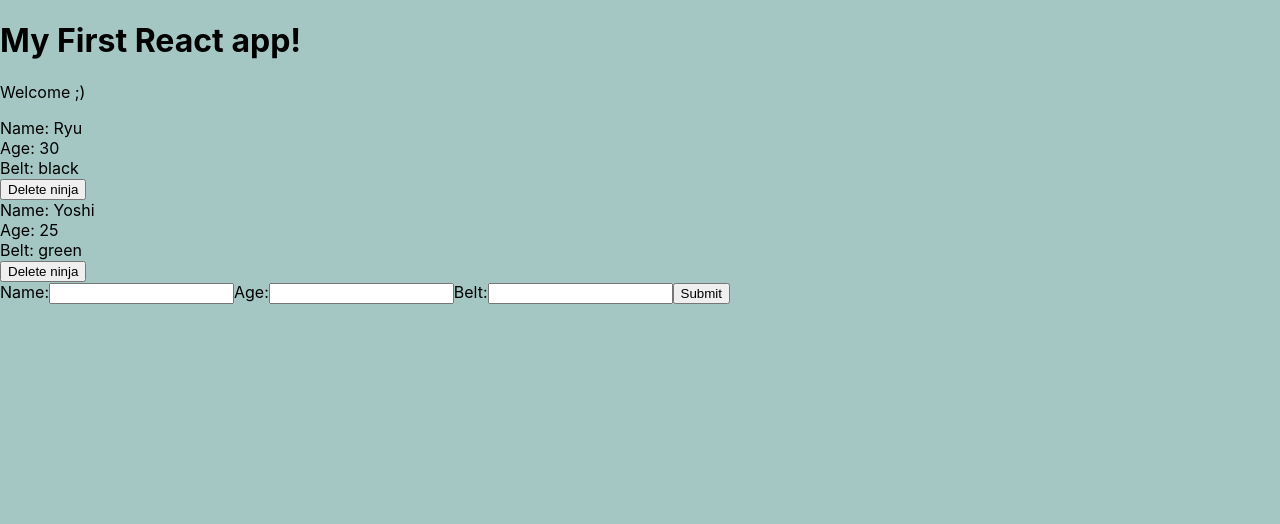
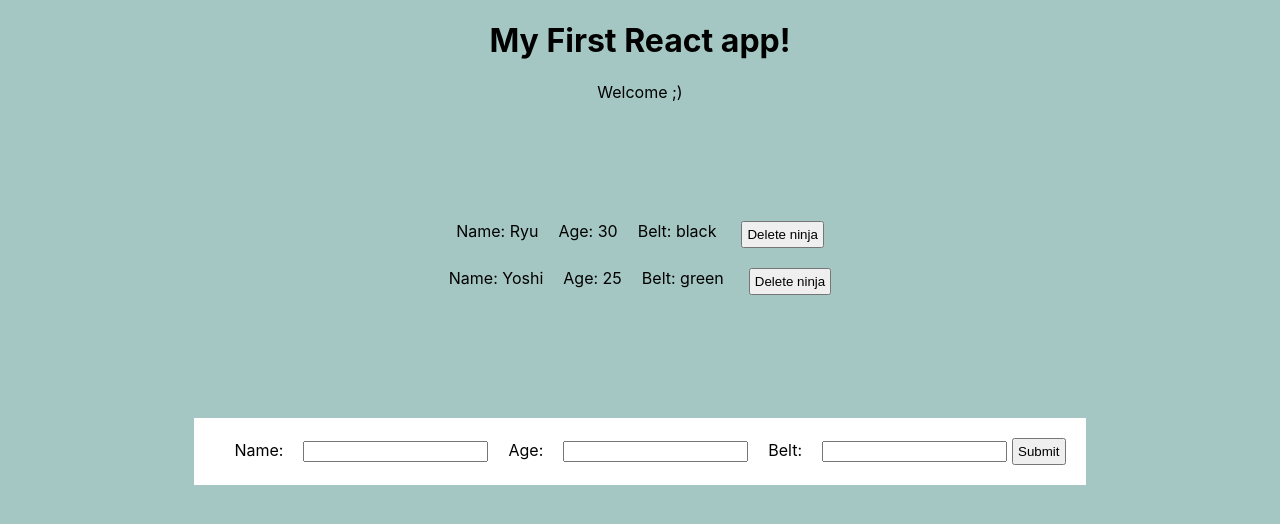
Before and after one commit to illyShelly/React-basic, a React (Create React App) app in the folder myapp/: page / in a window 1280 px wide. Shown: the top 524 px of the page. Built offline with nearby package versions, Linux system fonts and the light colour scheme.

Commit message:
few css to display

```diff
--- a/myapp/src/AddNinja.js
+++ b/myapp/src/AddNinja.js
@@ -23,7 +23,7 @@ class AddNinja extends Component {
   }
   render() {
     return (
-      <div>
+      <div className="form-add">
         {/* onSubmit - grab enter and button press */}
         {/* do not forget KEYWORD this */}
         <form onSubmit={ this.handleSubmit}>
--- a/myapp/src/Ninjas.css
+++ b/myapp/src/Ninjas.css
@@ -3,7 +3,36 @@ body {
 }
 
 /* this apprear just in ninjas.js */
-.ninjas form {
+ form {
   background: white;
   padding: 20px;
 }
+
+label {
+  padding: 20px;
+}
+
+button {
+  padding: 4px;
+  margin-left: 5px;
+}
+.ninja-list {
+  flex-direction: column;
+  display: flex;
+  height: 300px;
+  justify-content: center;
+  align-items: center;
+}
+
+.ninja {
+  display: inline-flex;
+  padding-bottom: 20px;
+}
+.ninja-item {
+  padding-right: 20px;
+}
+
+.form-add {
+  display: flex;
+  justify-content: center;
+}
--- a/myapp/src/Ninjas.js
+++ b/myapp/src/Ninjas.js
@@ -11,9 +11,9 @@ const Ninjas = ({ ninjas, deleteNinja }) => {
             return (
                 // adding key as id of each Ninja
                 <div className="ninja" key={ ninja.id}>
-                <div>Name: { ninja.name }</div>
-                <div>Age: { ninja.age }</div>
-                <div>Belt: { ninja.belt }</div>
+                <div className="ninja-item">Name: { ninja.name }</div>
+                <div className="ninja-item">Age: { ninja.age }</div>
+                <div className="ninja-item">Belt: { ninja.belt }</div>
                 {/* to not invoke with param this fce we use anonymous fce double {} */}
                 <button onClick={() => { deleteNinja(ninja.id)} }>Delete ninja</button>
                 </div>
--- a/myapp/src/index.css
+++ b/myapp/src/index.css
@@ -12,3 +12,7 @@ code {
   font-family: source-code-pro, Menlo, Monaco, Consolas, "Courier New",
     monospace;
 }
+
+h1, p {
+  text-align: center;
+}
```
Also changed, not shown: 2 other files (tests, documents, lock files or other folders).
